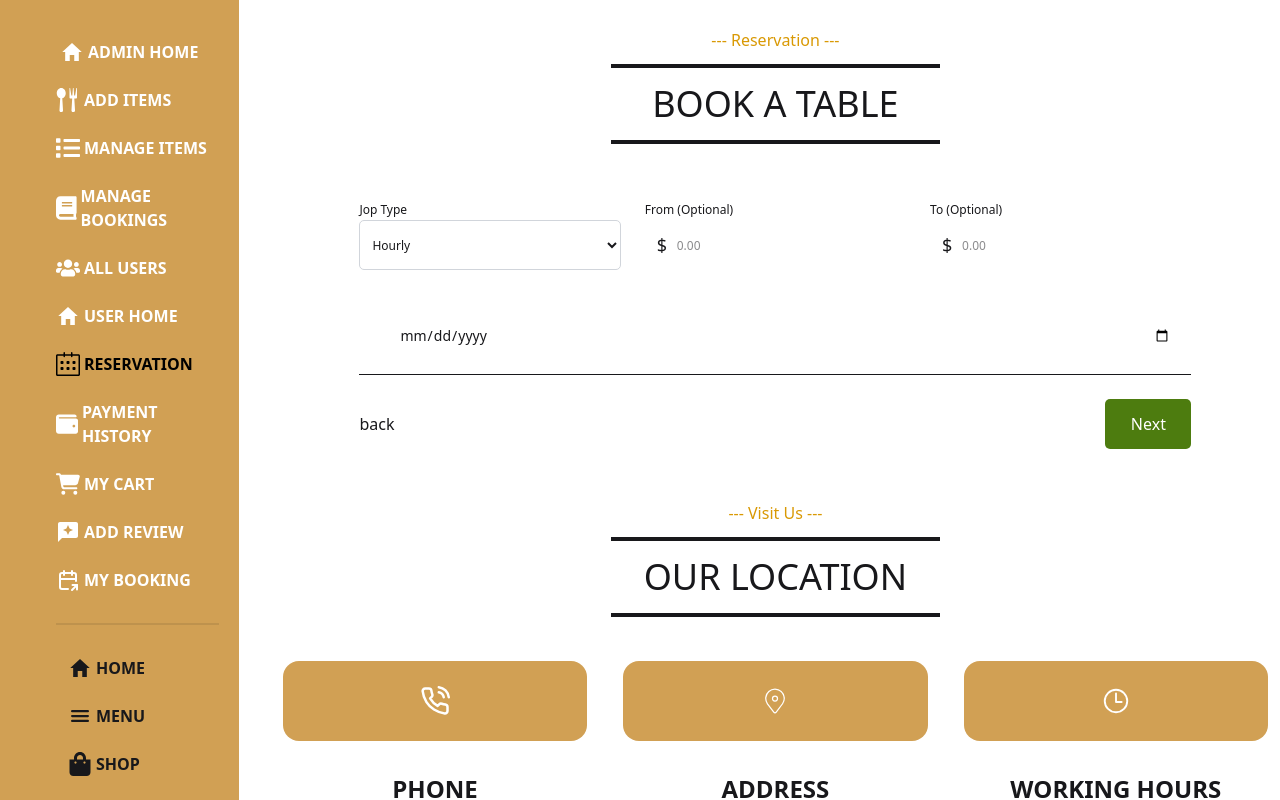
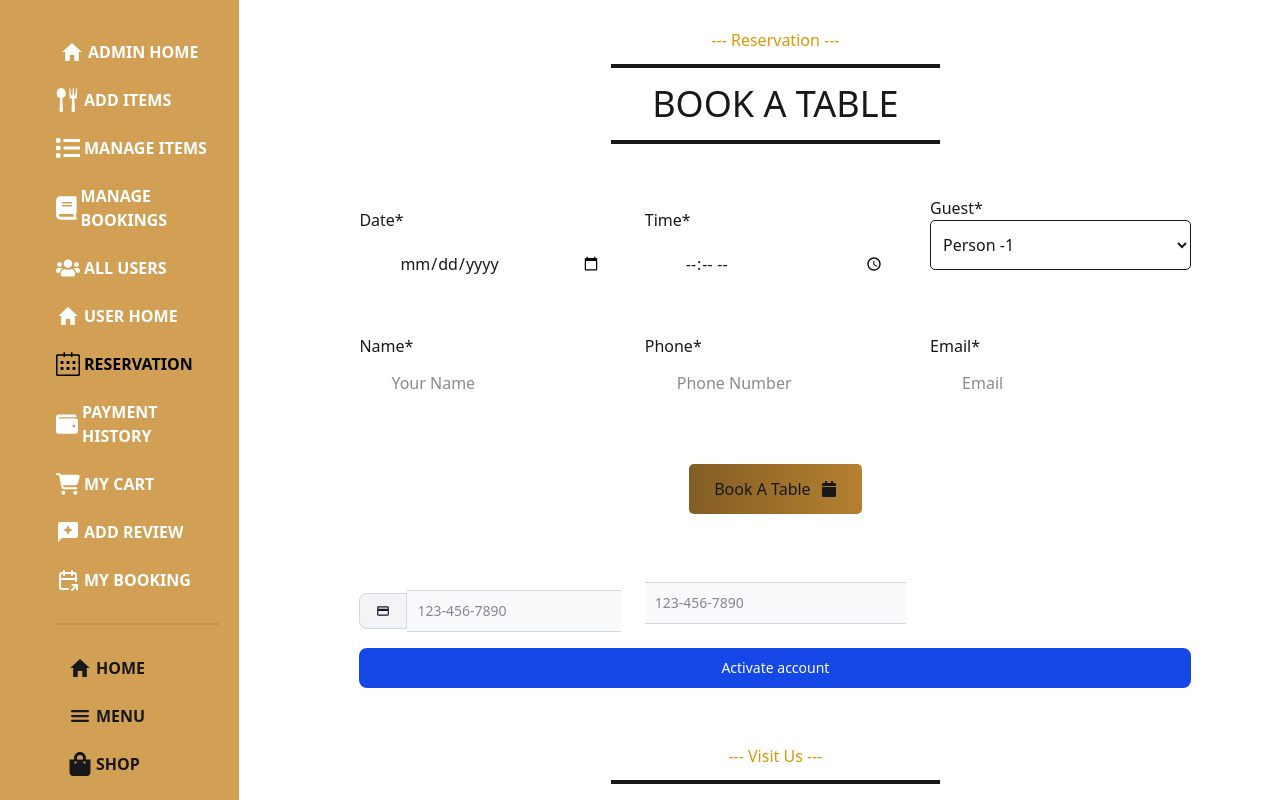
Before and after one commit to MonirujjamanMamun/bisto-boss-frontend, a React (Vite) app: page /dashboard/reservation in a window 1280 px wide. Shown: the top 800 px of the page. Built offline with nearby package versions, Linux system fonts and the light colour scheme; no server answers; sample sign-in values are in the browser's storage.

Commit message:
load all user data in dashboard

```diff
--- /dev/null
+++ b/src/components/Dashboard/User/PaymentPage/PaymentPage.jsx
@@ -0,0 +1,54 @@
+// import { FaCalendar } from 'react-icons/fa';
+import { MdOutlinePayment } from 'react-icons/md';
+
+const PaymentPage = () => {
+  return (
+    <div className="max-w-96 sm:max-w-4xl mx-auto rounded-lg p-8">
+      <form className="">
+        <div className="grid sm:grid-cols-3 grid-cols-1 gap-6">
+          <div className="flex items-center mt-2">
+            <button
+              id="dropdown-phone-button"
+              data-dropdown-toggle="dropdown-phone"
+              className="flex-shrink-0 z-10 inline-flex items-center py-2.5 px-4 text-sm font-medium text-center text-gray-900 bg-gray-100 border border-gray-300 rounded-s-lg hover:bg-gray-200 focus:ring-4 focus:outline-none focus:ring-gray-100 dark:bg-gray-700 dark:hover:bg-gray-600 dark:focus:ring-gray-700 dark:text-white dark:border-gray-600"
+              type="button"
+            >
+              <MdOutlinePayment />
+            </button>
+
+            <div className="relative w-full">
+              <input
+                type="text"
+                id="phone-input"
+                aria-describedby="helper-text-explanation"
+                className="block p-2.5 w-full z-20 text-sm text-gray-900 bg-gray-50 border-e-0 border-s-0 border border-gray-300 focus:ring-blue-500 focus:border-blue-500 dark:bg-gray-700 dark:border-s-gray-700  dark:border-gray-600 dark:placeholder-gray-400 dark:text-white dark:focus:border-blue-500"
+                pattern="[0-9]{3}-[0-9]{3}-[0-9]{4}"
+                placeholder="123-456-7890"
+                required
+              />
+            </div>
+          </div>
+          <div className="relative w-full">
+            <input
+              type="text"
+              id="phone-input"
+              aria-describedby="helper-text-explanation"
+              className="block p-2.5 w-full z-20 text-sm text-gray-900 bg-gray-50 border-e-0 border-s-0 border border-gray-300 focus:ring-blue-500 focus:border-blue-500 dark:bg-gray-700 dark:border-s-gray-700  dark:border-gray-600 dark:placeholder-gray-400 dark:text-white dark:focus:border-blue-500"
+              pattern="[0-9]{3}-[0-9]{3}-[0-9]{4}"
+              placeholder="123-456-7890"
+              required
+            />
+          </div>
+        </div>
+        <button
+          type="submit"
+          className="text-white w-full bg-blue-700 hover:bg-blue-800 focus:ring-4 focus:ring-blue-300 font-medium rounded-lg text-sm px-5 py-2.5 mt-4 me-2 mb-2 dark:bg-blue-600 dark:hover:bg-blue-700 focus:outline-none dark:focus:ring-blue-800"
+        >
+          Activate account
+        </button>
+      </form>
+    </div>
+  );
+};
+
+export default PaymentPage;
--- a/src/components/Dashboard/User/TableRow/TableRow.jsx
+++ b/src/components/Dashboard/User/TableRow/TableRow.jsx
@@ -1,8 +1,11 @@
 import { RiDeleteBin6Line } from 'react-icons/ri';
 
 const TableRow = ({ i, item }) => {
-  const { name, image, price } = item.menuItemId;
-  console.log('table row', item.menuItemId);
+  const { _id, name, image, price } = item.menuItemId;
+  // console.log('table row', item.menuItemId);
+  const handelDelete = (id) => {
+    console.log('id from delete handelar', id);
+  };
   return (
     <tr className="hover:bg-[#bfac8fad] border-b transition duration-300">
       <td className="py-4 px-6 border-b text-xl font-medium">{i + 1}</td>
@@ -16,7 +19,10 @@ const TableRow = ({ i, item }) => {
       <td className="py-4 px-6 border-b text-xl font-medium">{name}</td>
       <td className="py-4 px-6 border-b text-lg font-medium">${price}</td>
       <td className="py-4 px-6 border-b text-end">
-        <button className="w-[50px] h-[50px] bg-red-500 hover:scale-110 scale-100 transition-all duration-100 text-white py-2 px-3 rounded-md">
+        <button
+          onClick={() => handelDelete(_id)}
+          className="w-[50px] h-[50px] bg-red-500 hover:scale-110 scale-100 transition-all duration-100 text-white py-2 px-3 rounded-md"
+        >
           <RiDeleteBin6Line className="w-6 h-6" />
         </button>
       </td>
--- /dev/null
+++ b/src/hooks/useUser.jsx
@@ -0,0 +1,16 @@
+import { useQuery } from '@tanstack/react-query';
+import useAxiosSecure from './useAxiosSecure';
+
+const useUser = () => {
+  const axiosSecure = useAxiosSecure();
+  const { refetch, data: users = [] } = useQuery({
+    queryKey: ['allUser'],
+    queryFn: async () => {
+      const res = await axiosSecure.get('/alluser');
+      return res.data;
+    },
+  });
+  return [users, refetch];
+};
+
+export default useUser;
--- a/src/pages/Dashboard/Admin/AllUser/AllUser.jsx
+++ b/src/pages/Dashboard/Admin/AllUser/AllUser.jsx
@@ -1,7 +1,90 @@
+import { IoIosPeople } from 'react-icons/io';
+import Title from '../../../../components/Share/Title/Title';
+import useUser from '../../../../hooks/useUser';
+import { RiDeleteBin6Line } from 'react-icons/ri';
+import { MdAdminPanelSettings } from 'react-icons/md';
+
 const AllUser = () => {
+  const [users, refetch] = useUser();
+  console.log('all user data', users.users);
+  let allUser = users.users;
+  const handelDelete = (id) => {
+    console.log('all user delete handelar', id);
+  };
+  const handelMakeAdmin = (id) => {
+    console.log('all user make admin handelar', id);
+  };
   return (
     <div>
-      <h1>This is AllUser Component</h1>
+      <div className="my-11">
+        <Title hading={'MANAGE ALL USERS'} subHading={'How many??'} />
+      </div>
+      <div className="ml-12">
+        <h3 className="text-3xl">Total users: {allUser?.length}</h3>
+      </div>
+      <div className="overflow-x-auto">
+        <table className="min-w-[90%] shadow-md mx-auto my-6 overflow-hidden">
+          <thead className="">
+            <tr className="bg-[#D1A054] text-white rounded-l-2xl">
+              <th className="py-4 px-6 text-lg text-left border-b">#</th>
+              <th className="py-4 px-6 text-lg text-left border-b">Name</th>
+              <th className="py-4 px-6 text-lg text-left border-b">Email</th>
+              <th className="py-4 px-6 text-lg text-left border-b">Role</th>
+              <th className="py-4 px-6 text-lg border-b text-end">Action</th>
+            </tr>
+          </thead>
+          <tbody>
+            {allUser?.map((user, i) => (
+              <tr
+                key={user._id}
+                className="hover:bg-[#bfac8fad] border-b transition duration-300"
+              >
+                <td className="py-4 px-6 border-b text-xl font-medium">
+                  {i + 1}
+                </td>
+                <td className="py-4 px-6 border-b text-[16px] font-medium">
+                  {user.name}
+                </td>
+                <td className="py-4 px-4 text-[16px]">{user.email}</td>
+                <td className="py-4 px-6 border-b text-lg font-medium">
+                  {user.role === 'admin' ? (
+                    <button
+                      disabled
+                      className="bg-[#D1A054] px-4 py-2 rounded-md cursor-not-allowed opacity-50"
+                    >
+                      <MdAdminPanelSettings className="w-6 h-6" />
+                    </button>
+                  ) : (
+                    <button
+                      onClick={() => handelMakeAdmin(user._id)}
+                      className="w-[50px] h-[50px] bg-[#D1A054] hover:scale-110 scale-100 transition-all duration-100 text-white py-2 px-3 rounded-md"
+                    >
+                      <IoIosPeople className="w-6 h-6" />
+                    </button>
+                  )}
+                </td>
+                <td className="py-4 px-6 border-b text-end">
+                  {user.role === 'admin' ? (
+                    <button
+                      disabled
+                      className="bg-red-500 px-4 py-2 rounded-md cursor-not-allowed opacity-50"
+                    >
+                      <RiDeleteBin6Line className="w-6 h-6" />
+                    </button>
+                  ) : (
+                    <button
+                      onClick={() => handelDelete(user._id)}
+                      className="w-[50px] h-[50px] bg-red-500 hover:scale-110 scale-100 transition-all duration-100 text-white py-2 px-3 rounded-md"
+                    >
+                      <RiDeleteBin6Line className="w-6 h-6" />
+                    </button>
+                  )}
+                </td>
+              </tr>
+            ))}
+          </tbody>
+        </table>
+      </div>
     </div>
   );
 };
--- a/src/pages/Dashboard/User/MyCart/MyCart.jsx
+++ b/src/pages/Dashboard/User/MyCart/MyCart.jsx
@@ -26,9 +26,9 @@ const MyCart = () => {
       </div>
 
       <div className="overflow-x-auto">
-        <table className="min-w-[90%] shadow-md mx-auto my-6">
-          <thead>
-            <tr className="bg-[#D1A054] rounded-tl-full text-white">
+        <table className="min-w-[90%] shadow-md mx-auto my-6 overflow-hidden">
+          <thead className="">
+            <tr className="bg-[#D1A054] text-white rounded-l-2xl">
               <th className="py-4 px-6 text-lg text-left border-b">#</th>
               <th className="py-4 px-6 text-lg text-left border-b">
                 Items Image
--- a/src/pages/Dashboard/User/Reservation/Reservation.jsx
+++ b/src/pages/Dashboard/User/Reservation/Reservation.jsx
@@ -4,6 +4,8 @@ import Title from '../../../../components/Share/Title/Title';
 import { CiLocationOn } from 'react-icons/ci';
 import { IoTimeOutline } from 'react-icons/io5';
 import { Helmet } from 'react-helmet-async';
+import { FaCalendar } from 'react-icons/fa';
+import PaymentPage from '../../../../components/Dashboard/User/PaymentPage/PaymentPage';
 
 const Reservation = () => {
   return (
@@ -15,92 +17,107 @@ const Reservation = () => {
       {/* ******************* */}
       <div>
         <section className="mt-4 p-1 xs:p-8">
-          <div className=" max-w-96 sm:max-w-4xl mx-auto rounded-lg p-8">
+          <div className="max-w-96 sm:max-w-4xl mx-auto rounded-lg p-8">
             <form>
               <div className="space-y-6">
                 <div className="grid sm:grid-cols-3 grid-cols-1 gap-6">
+                  {/* *******date field******* */}
+                  <div className="relative h-12 pt-3 mb-4">
+                    <label htmlFor="date" className="font-medium mb-1">
+                      Date*
+                    </label>
+                    <input
+                      type="date"
+                      className="rounded-lg w-full pl-10 p-5"
+                      name="date"
+                    />
+                    <div className="absolute inset-y-0 left-0 flex items-center pl-3 pointer-events-none"></div>
+                  </div>
+                  {/* *******time field******* */}
+                  <div className="relative h-12 pt-3 mb-4">
+                    <label htmlFor="time" className="font-medium mb-1">
+                      Time*
+                    </label>
+                    <input
+                      type="time"
+                      className="rounded-lg w-full pl-10 p-5"
+                      name="time"
+                    />
+                    <div className="absolute inset-y-0 left-0 flex items-center pl-3 pointer-events-none"></div>
+                  </div>
+                  {/* *******guest field******* */}
                   <div>
-                    <label
-                      htmlFor="category"
-                      className="text-xs xs:text-sm font-medium mb-1"
-                    >
-                      Jop Type
+                    <label htmlFor="guest" className="font-medium mb-1">
+                      Guest*
                     </label>
                     <select
                       name="type"
-                      id="type"
-                      className="h-[50px] rounded-[5px] text-xs xs:text-sm border border-[#D1D5DB] w-full px-2"
+                      id="guest"
+                      className="h-[50px] rounded-[5px] border w-full px-2"
                     >
-                      <option value="Hourly" selected="">
-                        Hourly
-                      </option>
-                      <option value="FixedRate">Fixed rate</option>
+                      <option value="person-1">Person -1</option>
+                      <option value="person-1">Person -2</option>
+                      <option value="person-1">Person -3</option>
                     </select>
                   </div>
-                  <div>
-                    <label
-                      htmlFor="from"
-                      className="text-xs xs:text-sm font-medium mb-1"
-                    >
-                      From <span className="font-light">(Optional)</span>
+                  {/* *******name field******* */}
+                  <div className="mt-10">
+                    <label htmlFor="name" className="font-medium mb-3">
+                      Name*
                     </label>
-                    <div className="relative max-w-xs">
-                      <span className="absolute inset-y-0 left-0 flex items-center pl-3 text-lg font-medium">
-                        $
-                      </span>
+                    <div className="max-w-xs">
                       <input
                         type="text"
-                        className="h-[50px] rounded-[5px] text-xs xs:text-sm w-full px-2 pl-8 font-light"
-                        placeholder="0.00"
-                        value=""
+                        id="name"
+                        className="h-[50px] rounded-[5px] w-full px-2 pl-8 font-light"
+                        placeholder="Your Name"
                       />
                     </div>
                   </div>
-                  <div>
-                    <label
-                      htmlFor="to"
-                      className="text-xs xs:text-sm font-medium mb-1"
-                    >
-                      To <span className="font-light">(Optional)</span>
+                  {/* *******phone field******* */}
+                  <div className="mt-10">
+                    <label htmlFor="phone" className="font-medium mb-3">
+                      Phone*
                     </label>
-                    <div className="relative max-w-xs">
-                      <span className="absolute inset-y-0 left-0 flex items-center pl-3 text-lg font-medium">
-                        $
-                      </span>
+                    <div className="max-w-xs">
                       <input
                         type="text"
-                        className="h-[50px] rounded-[5px] text-xs xs:text-sm w-full px-2 pl-8 font-light"
-                        placeholder="0.00"
-                        value=""
+                        id="phone"
+                        className="h-[50px] rounded-[5px] w-full px-2 pl-8 font-light"
+                        placeholder="Phone Number"
+                      />
+                    </div>
+                  </div>
+                  {/* *******email field******* */}
+                  <div className="mt-10">
+                    <label htmlFor="email" className="font-medium mb-3">
+                      Email*
+                    </label>
+                    <div className="max-w-xs">
+                      <input
+                        type="email"
+                        id="email"
+                        className="h-[50px] rounded-[5px] w-full px-2 pl-8 font-light"
+                        placeholder="Email"
                       />
                     </div>
                   </div>
                 </div>
-                <div className="relative h-12 pt-3 mb-4">
-                  <input
-                    type="date"
-                    className="text-sm rounded-lg w-full pl-10 p-5"
-                    name="date"
-                    value=""
-                  />
-                  <div className="absolute inset-y-0 left-0 flex items-center pl-3 pointer-events-none"></div>
-                </div>
               </div>
-              <div className="mt-8 pt-6 border-t flex justify-between">
-                <button className="hidden sm:block underline-offset-8">
-                  back
-                </button>
+              <div className="w-full mt-8 pt-6 flex justify-center items-center">
                 <button
                   type="submit"
-                  className=" sm:w-[86px] w-full h-[50px] text-xs sm:text-base bg-[#4D7C0F] rounded-[5px] p-[13px_25px] gap-[10px] text-white"
+                  className="sm:text-base bg-linear-to-r from-[#835D23] to-[#B58130] rounded-[5px] p-[13px_25px] gap-[10px] flex items-center text-center cursor-pointer"
                 >
-                  Next
+                  Book A Table
+                  <FaCalendar />
                 </button>
               </div>
             </form>
           </div>
         </section>
       </div>
+      <PaymentPage />
       {/* ************** */}
       <Title hading={'OUR LOCATION'} subHading={'Visit Us'} />
       <div className="container mx-auto my-11">
```
